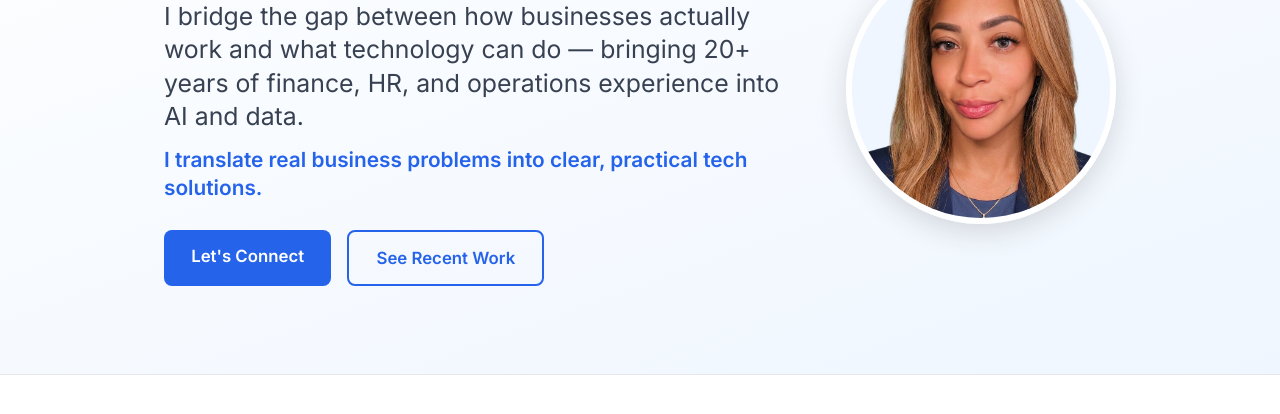
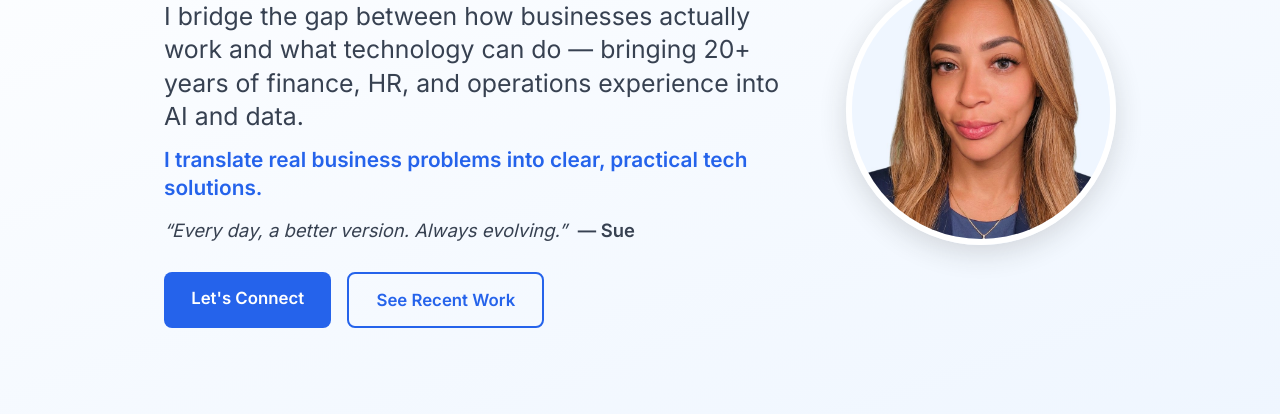
Before and after one commit to susanaef0903-source/personal-website, a plain HTML site: page index.html in a window 1280 px wide. Shown: the part 255-669 px from the top of the page. Drawn offline with Linux system fonts and the light colour scheme.

Commit message:
Add my personal quote to the hero and the NYC Film Permits project
Added my quote in italics under the hero subline:
"Every day, a better version. Always evolving." with a small
.hero-quote style. Added a Recent Work card for my DATA 203 Tableau
capstone on 20,226 NYC film permits, linking to the new repo.

```diff
--- a/index.html
+++ b/index.html
@@ -48,6 +48,10 @@
         </p>
         <p class="hero-subline">
           I translate real business problems into clear, practical tech solutions.
+        </p>
+        <p class="hero-quote">
+          <em>&ldquo;Every day, a better version. Always evolving.&rdquo;</em>
+          <span class="hero-quote-author">&mdash; Sue</span>
         </p>
         <div class="hero-actions">
           <a href="#contact" class="btn btn-primary">Let's Connect</a>
@@ -169,6 +173,14 @@
         </p>
         <div class="card-grid">
           <!-- Real project card — copy this block to add more -->
+          <div class="card project-card">
+            <span class="project-tag">Capstone · Nov 2026</span>
+            <h3>NYC Film Permits: Where, What, When &amp; How Long</h3>
+            <p>My DATA 203 Tableau capstone on 20,226 NYC film permits from NYC Open Data (2023 to 2026). I cleaned the data in Python, split multi-value ZIP and parking-block fields into 30,110 and 66,371 mappable rows, and built a Tableau dashboard. Key findings: Greenpoint, Brooklyn has the most permits of any ZIP code, television leads with 8,080 permits, filming peaks in spring and fall, and the 2023 Hollywood strikes cut monthly permits to a low of 175.</p>
+            <div class="project-links">
+              <a href="https://github.com/susanaef0903-source/NYCFilmPermitsCapstone" class="project-link">View Project</a>
+            </div>
+          </div>
           <div class="card project-card">
             <span class="project-tag">Capstone · Oct 2026</span>
             <h3>Marriage &amp; Divorce in America</h3>
--- a/styles.css
+++ b/styles.css
@@ -173,6 +173,21 @@ h2 {
   color: var(--color-accent);
   max-width: 620px;
   margin-bottom: 1.75rem;
+}
+
+.hero-quote {
+  font-size: 1.15rem;
+  line-height: 1.4;
+  color: var(--color-text-soft);
+  max-width: 620px;
+  margin-top: -0.75rem;
+  margin-bottom: 1.75rem;
+}
+
+.hero-quote-author {
+  font-style: normal;
+  font-weight: 600;
+  margin-left: 0.35rem;
 }
 
 .hero-actions {
```
